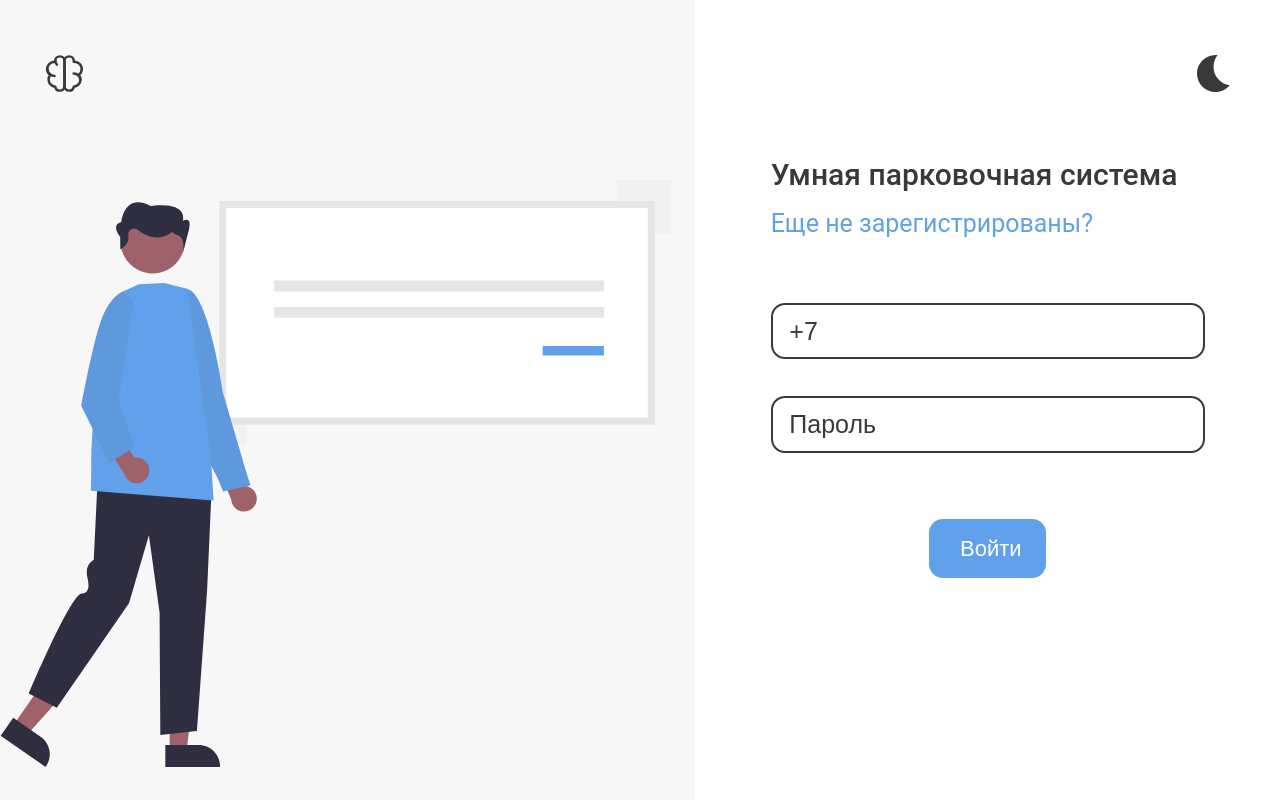
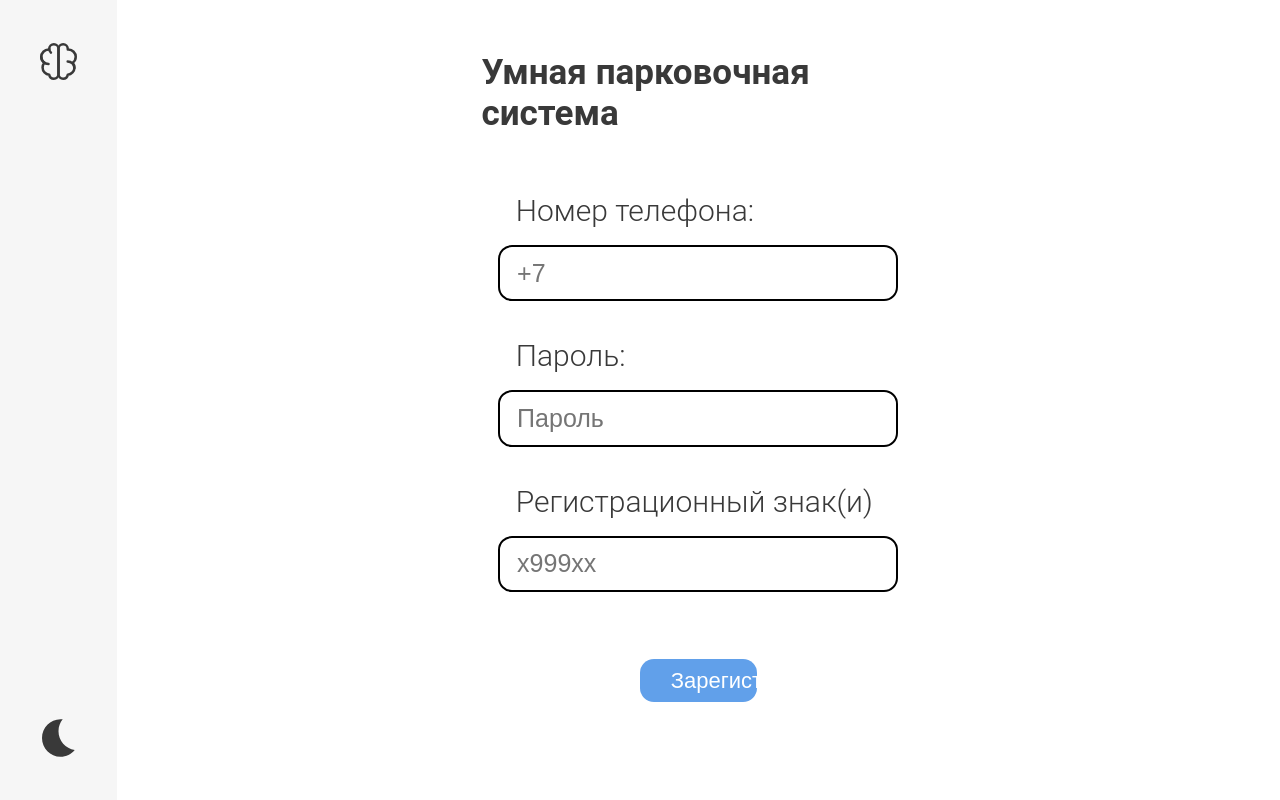
Before and after one commit to Mind-team/smart-parking-system-client-web, a React (Create React App) app: page /signUp in a window 1280 px wide. Before the commit this address led to /signIn. Built offline with nearby package versions, Linux system fonts and the light colour scheme.

Commit message:
Update routing
Add SingUp page

```diff
--- a/src/App.tsx
+++ b/src/App.tsx
@@ -1,13 +1,13 @@
 import React from "react";
 import { Redirect, Route, Switch } from "react-router-dom";
 import { SignIn } from "./pages/SignIn";
-import { Home } from "./pages/Home";
+import { SignUp } from "./pages/SignUp";
 
 const App: React.FC = () => {
   return (
     <Switch>
+      <Route exact path="/signUp" component={SignUp} />
       <Route exact path="/signIn" component={SignIn} />
-      <Route exact path="/home" component={Home} />
       <Redirect from="/" to="/signIn" />
     </Switch>
   );
```
